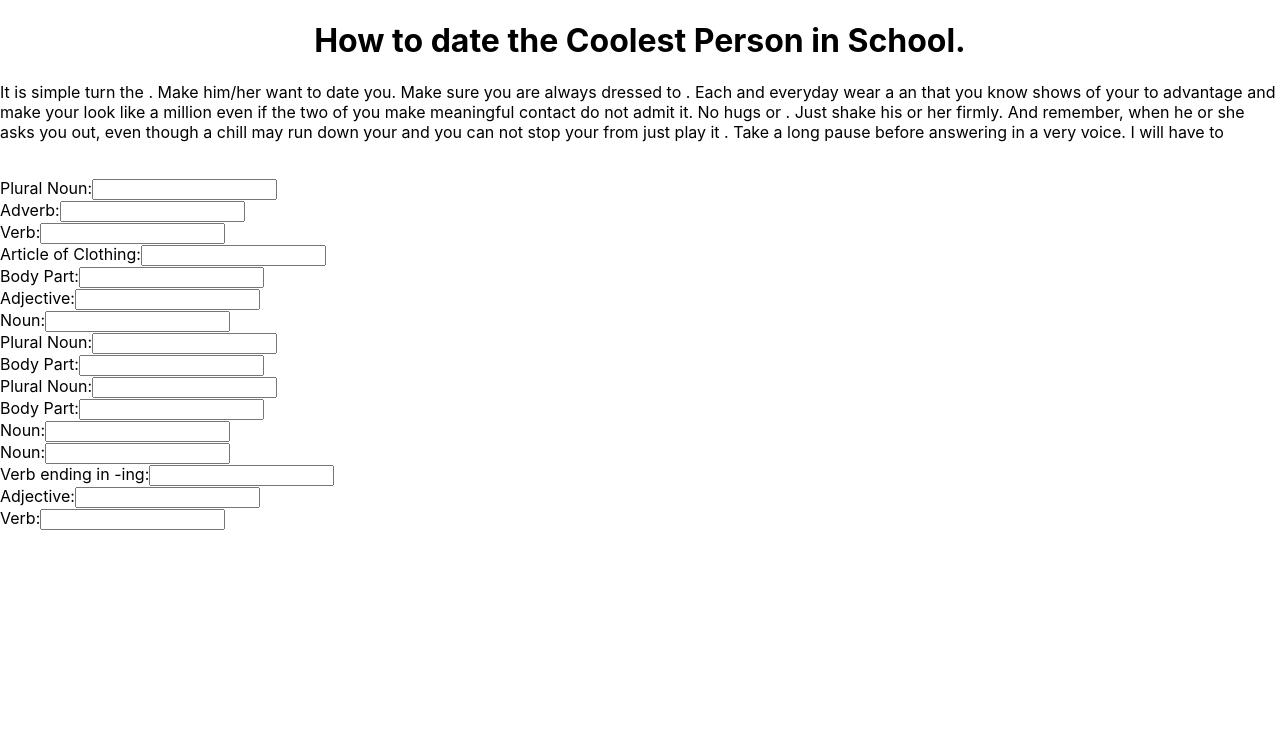
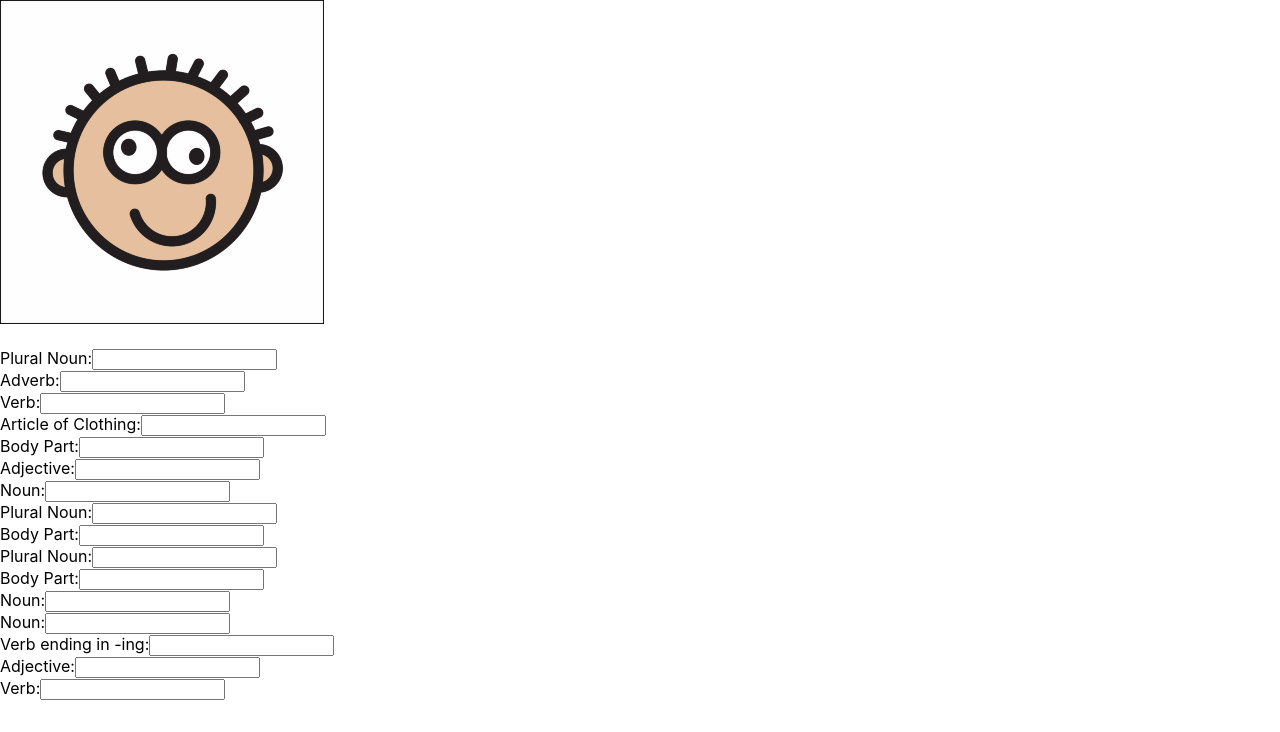
Before and after one commit to d-sanderson/react-playground, a React (Create React App) app: page / in a window 1280 px wide. Shown: the top 732 px of the page. Built offline with nearby package versions, Linux system fonts and the light colour scheme.

Commit message:
added an image and conditional rendering

```diff
--- a/src/MadLibs/MadLibs.js
+++ b/src/MadLibs/MadLibs.js
@@ -1,4 +1,5 @@
 import React from 'react'
+
 
 class MadLibs extends React.Component {
 	constructor(props) {
@@ -39,14 +40,14 @@ class MadLibs extends React.Component {
 	render() {
 		return (
 			<div>
-				<h1>{this.state.headline} </h1>
+				{this.state.verb2 !== ''? <div> <h1>{this.state.headline} </h1>
 				<p> It is simple turn the {this.state.pluralNoun1}. Make him/her want {this.state.adverb1} to date you. Make sure you are always dressed to {this.state.verb1}. Each and
 				everyday wear a an {this.state.articleOfClothing} that you know shows of your {this.state.bodyPart1} to {this.state.adjective1} advantage and make
 				your {this.state.noun1} look like a million {this.state.pluralNoun2} even if the two of you make
 				meaningful {this.state.bodyPart2} contact do not admit it. No hugs or {this.state.pluralNoun3}. Just shake
 				his or her {this.state.bodyPart3} firmly. And remember, when he or she asks you out, even though a chill may run
 				down your {this.state.noun2} and you can not stop your {this.state.noun3} from {this.state.verbwing} just
-				play it {this.state.adjective2}. Take a long pause before answering in a very {this.state.adjective3} voice. I will have to {this.state.verb2} </p>
+					play it {this.state.adjective2}. Take a long pause before answering in a very {this.state.adjective3} voice. I will have to {this.state.verb2} </p> </div> : <div><img src={require('./madlibsface.jpeg')} alt='madlibsface' /></div>}
 
 				<br />
 
```
Also changed, not shown: src/MadLibs/madlibsface.jpeg (added).
